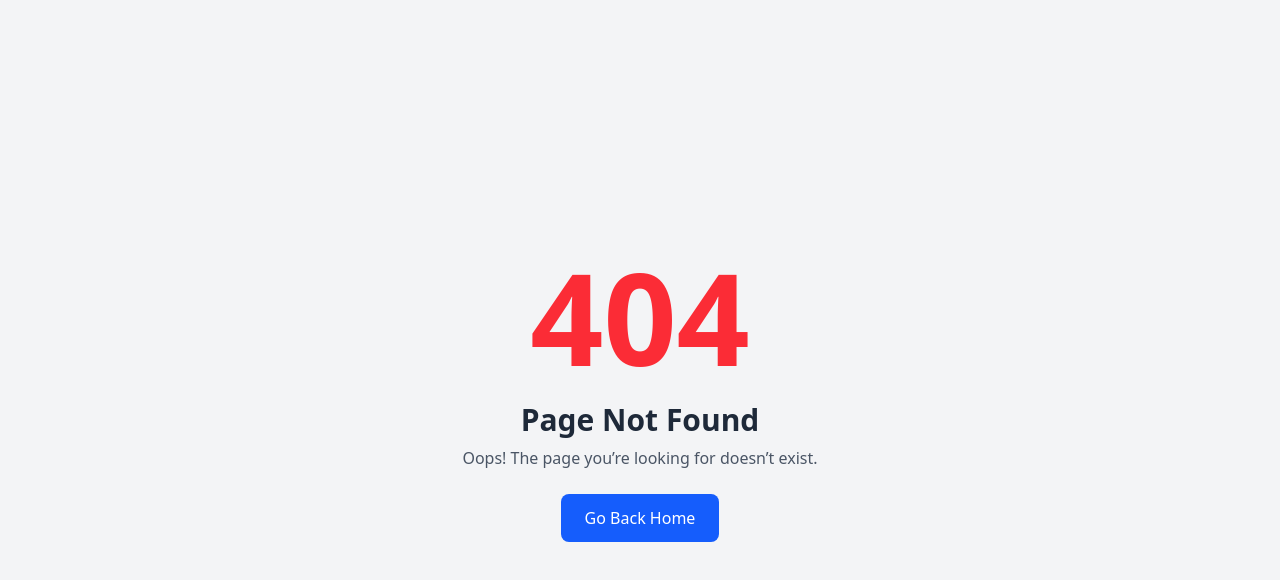
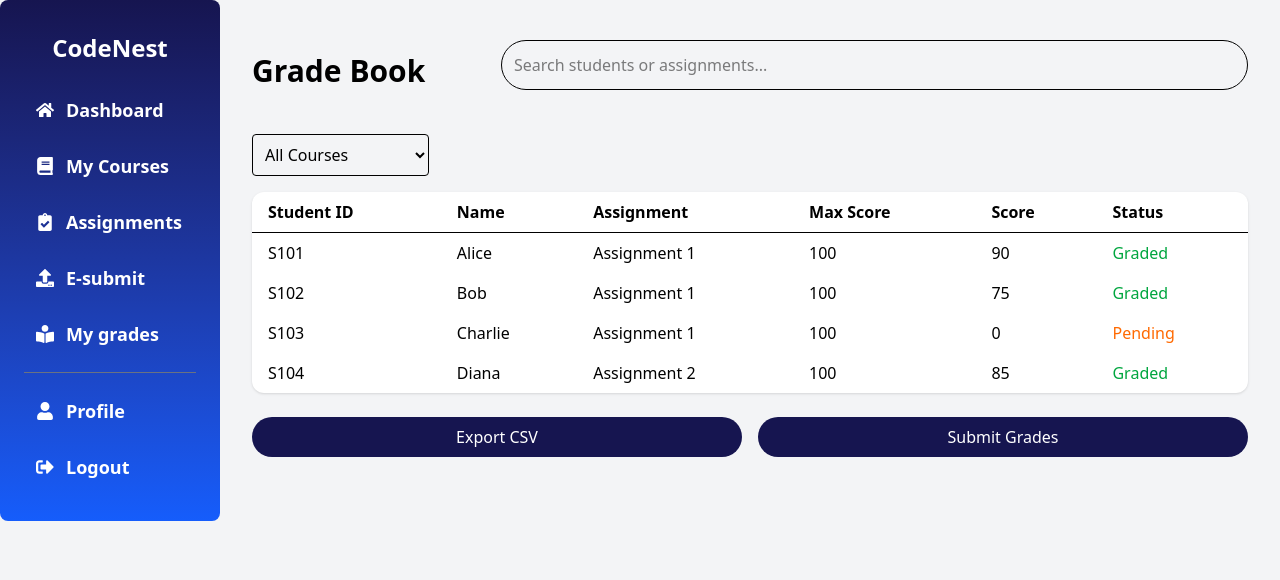
Before and after one commit to b-ivo/CodeNest, a React (Vite) app in the folder client/: page /gradebook in a window 1280 px wide. Before the commit this address had no page. Shown: the top 580 px of the page. Built offline with nearby package versions, Linux system fonts and the light colour scheme.

Commit message:
Added some animation and start making the my course link

```diff
--- a/client/src/App.jsx
+++ b/client/src/App.jsx
@@ -5,6 +5,8 @@ import Dashboard from "./pages/Dashboard";
 import ProtectedRoute from "./pages/ProtectedRoute";
 import NotFoundPage from "./pages/NotFoundPage";
 import Profile from "./pages/Profile";
+import GradeBook from "./pages/GradeBook";
+import MyCourses from "./pages/MyCourse";
 
 export default function App() {
   return (
@@ -21,6 +23,8 @@ export default function App() {
         <Route path="/register" element={<Register />} />
         <Route path="/login" element={<Login />} />
         <Route path="/profile" element={ <Profile /> } />
+        <Route path="/gradebook" element={ <GradeBook /> } />
+        <Route path="/courses" element={ <MyCourses /> } />
         <Route path="*" element={<NotFoundPage />} />
       </Routes>
     </Router>
--- a/client/src/components/AddCourse.jsx
+++ b/client/src/components/AddCourse.jsx
@@ -55,9 +55,9 @@ const AddCourse = ({ onClose, onSubmit }) => {
           onChange={(e) => setCategory(e.target.value)}
         />
 
-        <label>Select Class</label>
+        <label>Add level</label>
         <Input
-          placeholder="Select class"
+          placeholder="Please put the level 3,4,5"
           value={classLevel}
           onChange={(e) => setClassLevel(e.target.value)}
         />
--- /dev/null
+++ b/client/src/components/GradeBookCard.jsx
@@ -0,0 +1,29 @@
+import { useNavigate } from "react-router-dom";
+import { FaBookOpen } from "react-icons/fa";
+
+export default function GradeBookCard({ courseId }) {
+  const navigate = useNavigate();
+
+  const handleClick = () => {
+    if (courseId) {
+      navigate(`/gradebook?course=${courseId}`);
+    } else {
+      navigate("/gradebook");
+    }
+  };
+
+  return (
+    <div
+      onClick={handleClick}
+      className="cursor-pointer bg-white dark:bg-gray-800 rounded-2xl shadow-md hover:shadow-lg transition p-6 flex flex-col items-center justify-center text-center"
+    >
+      <FaBookOpen className="w-10 h-10 text-indigo-500 mb-3" />
+      <h2 className="text-lg font-semibold text-gray-800 dark:text-white">
+        Grade Book
+      </h2>
+      <p className="text-sm text-gray-500 mt-1">
+        View and manage student grades
+      </p>
+    </div>
+  );
+}
--- a/client/src/components/Loader.jsx
+++ b/client/src/components/Loader.jsx
@@ -1,7 +1,7 @@
 export default function Loader() {
   return (
     <div className="flex items-center justify-center h-screen">
-      <div className="w-12 h-12 border-4 border-[#161550] border-b-transparent rounded-full animate-spin"></div>
+      <div className="w-12 h-12 border-4 border-blue-500 border-b-transparent rounded-full animate-spin"></div>
     </div>
   );
 }
--- a/client/src/components/Notification.jsx
+++ b/client/src/components/Notification.jsx
@@ -3,9 +3,7 @@ import { FaBell } from "react-icons/fa";
 
 export default function NotificationBell() {
   const [notifications, setNotifications] = useState([
-    "Qiaboy is amaized",
-    "Nothing is not working",
-    "i am playing with your brain"
+
   ]);
   const [open, setOpen] = useState(false);
 
--- a/client/src/components/SideNavBar.jsx
+++ b/client/src/components/SideNavBar.jsx
@@ -7,16 +7,18 @@ import {
   FaUpload,
   FaUser,
   FaSignOutAlt,
+  FaBookReader,
 } from "react-icons/fa";
 
 const SideNavBar = () => {
-const navigate = useNavigate();
+  const navigate = useNavigate();
 
   const mainLinks = [
     { to: "/", label: "Dashboard", icon: <FaHome /> },
     { to: "/courses", label: "My Courses", icon: <FaBook /> },
     { to: "/assignments", label: "Assignments", icon: <FaClipboardCheck /> },
     { to: "/submit", label: "E-submit", icon: <FaUpload /> },
+    { to: "/gradebook", label: "My grades", icon: <FaBookReader /> },
   ];
 
   const handleLogout = async () => {
@@ -27,7 +29,7 @@ const navigate = useNavigate();
       });
 
       if (res.ok) {
-        navigate("/login")
+        navigate("/login");
       } else {
         console.error("Failed to log out");
       }
@@ -37,7 +39,7 @@ const navigate = useNavigate();
   };
 
   return (
-    <div className="bg-[#161550] h-full w-[220px] rounded-lg flex flex-col justify-between py-8">
+    <div className="bg-gradient-to-b from-[#161550] to-blue-600 h-full w-[220px] rounded-lg flex flex-col justify-between py-8">
       <div className="flex items-center justify-center text-white font-extrabold text-2xl">
         CodeNest
       </div>
@@ -48,7 +50,7 @@ const navigate = useNavigate();
           <Link
             key={label}
             to={to}
-            className="flex items-center gap-3 hover:bg-blue-300 py-2 px-3 rounded-xl transition"
+            className="flex items-center gap-3 w-full py-2 px-3 relative after:absolute after:bottom-0 after:left-0 after:w-0 after:h-[2px] after:bg-white after:transition-all after:duration-500 hover:after:w-full"
           >
             {icon}
             <span>{label}</span>
@@ -62,7 +64,7 @@ const navigate = useNavigate();
       <div className="flex flex-col text-white font-semibold text-lg gap-3 px-6">
         <Link
           to="/profile"
-          className="flex items-center gap-3 hover:bg-blue-300 py-2 px-3 rounded-xl transition"
+          className="flex items-center gap-3 w-full py-2 px-3 relative after:absolute after:bottom-0 after:left-0 after:w-0 after:h-[2px] after:bg-white after:transition-all after:duration-500 hover:after:w-full"
         >
           <FaUser />
           <span>Profile</span>
@@ -70,7 +72,7 @@ const navigate = useNavigate();
 
         <button
           onClick={handleLogout}
-          className="flex items-center gap-3 hover:bg-red-500 py-2 px-3 rounded-xl transition"
+          className="flex items-center gap-3 w-full py-2 px-3 relative after:absolute after:bottom-0 after:left-0 after:w-0 after:h-[2px] after:bg-red-500 after:transition-all after:duration-500 hover:after:w-full cursor-pointer"
         >
           <FaSignOutAlt />
           <span>Logout</span>
--- a/client/src/pages/Dashboard.jsx
+++ b/client/src/pages/Dashboard.jsx
@@ -8,6 +8,8 @@ import NotificationBell from "../components/Notification";
 import Card from "../components/card";
 import AddCourseCard from "../components/AddCourseCard";
 import AddCourse from "../components/AddCourse";
+import GradeBookPage from "../components/GradeBookCard";
+import Button from "../components/Button";
 
 export default function Dashboard() {
   const [loading, setLoading] = useState(true);
@@ -114,8 +116,24 @@ export default function Dashboard() {
             />
           )}
         </div>
+        {/* Grade book section */}
         <div className="text-2xl font-bold ml-6 mt-6">
           <h1>Grade book</h1>
+          <div className="mt-5">
+            <GradeBookPage />
+          </div>
+        </div>
+        {/* Assignment page  */}
+        <div>
+          <div className="flex justify-between ml-5 mt-6 ">
+            <h1 className="font-bold text-2xl">Assignment</h1>
+            <div className="w-33">
+              <Button onClick={() => navigate("/assignments")}>See all</Button>
+            </div>
+          </div>
+          <div>
+
+          </div>
         </div>
       </div>
     </div>
--- /dev/null
+++ b/client/src/pages/GradeBook.jsx
@@ -0,0 +1,150 @@
+import { useState, useEffect } from "react";
+import { useNavigate, useLocation } from "react-router-dom";
+import SideNavBar from "../components/SideNavBar";
+import Input from "../components/Input";
+import Button from "../components/Button";
+
+// Mock courses
+const mockCourses = [
+  { id: "C101", name: "Web Development" },
+  { id: "C102", name: "Data Structures" },
+];
+
+// Mock grades
+const mockGrades = [
+  {
+    id: 1,
+    courseId: "C101",
+    studentId: "S101",
+    studentName: "Alice",
+    assignment: "Assignment 1",
+    maxScore: 100,
+    score: 90,
+    status: "Graded",
+  },
+  {
+    id: 2,
+    courseId: "C101",
+    studentId: "S102",
+    studentName: "Bob",
+    assignment: "Assignment 1",
+    maxScore: 100,
+    score: 75,
+    status: "Graded",
+  },
+  {
+    id: 3,
+    courseId: "C102",
+    studentId: "S103",
+    studentName: "Charlie",
+    assignment: "Assignment 1",
+    maxScore: 100,
+    score: 0,
+    status: "Pending",
+  },
+  {
+    id: 4,
+    courseId: "C102",
+    studentId: "S104",
+    studentName: "Diana",
+    assignment: "Assignment 2",
+    maxScore: 100,
+    score: 85,
+    status: "Graded",
+  },
+];
+
+export default function GradeBookPage() {
+  const location = useLocation();
+  const queryParams = new URLSearchParams(location.search);
+  const initialCourseId = queryParams.get("course");
+
+  const [courseId, setCourseId] = useState(initialCourseId || "");
+  const [grades, setGrades] = useState([]);
+  const navigate = useNavigate();
+
+  useEffect(() => {
+    // filter mock grades based on selected course
+    const filtered = courseId
+      ? mockGrades.filter((g) => g.courseId === courseId)
+      : mockGrades;
+    setGrades(filtered);
+  }, [courseId]);
+
+  return (
+    <div className="min-h-screen flex bg-gray-100">
+      <SideNavBar />
+      <div className="flex-1 p-8">
+        <div className="flex justify-between items-center mb-6">
+          <h1 className="text-3xl font-bold">Grade Book</h1>
+          <Input placeholder="Search students or assignments..." />
+        </div>
+
+        {/* Course selector */}
+        <select
+          className="mb-4 p-2 rounded border"
+          onChange={(e) => setCourseId(e.target.value)}
+          value={courseId}
+        >
+          <option value="">All Courses</option>
+          {mockCourses.map((course) => (
+            <option key={course.id} value={course.id}>
+              {course.name}
+            </option>
+          ))}
+        </select>
+
+        {/* Grades table */}
+        <div className="bg-white rounded-xl shadow overflow-auto">
+          <table className="w-full text-left border-collapse">
+            <thead>
+              <tr>
+                {[
+                  "Student ID",
+                  "Name",
+                  "Assignment",
+                  "Max Score",
+                  "Score",
+                  "Status",
+                ].map((h) => (
+                  <th key={h} className="py-2 px-4 border-b">
+                    {h}
+                  </th>
+                ))}
+              </tr>
+            </thead>
+            <tbody>
+              {grades.length ? (
+                grades.map((g) => (
+                  <tr key={g.id} className="hover:bg-gray-50">
+                    <td className="py-2 px-4">{g.studentId}</td>
+                    <td className="py-2 px-4">{g.studentName}</td>
+                    <td className="py-2 px-4">{g.assignment}</td>
+                    <td className="py-2 px-4">{g.maxScore}</td>
+                    <td className="py-2 px-4">{g.score}</td>
+                    <td
+                      className={`py-2 px-4 font-medium ${g.status === "Graded" ? "text-green-600" : "text-orange-500"}`}
+                    >
+                      {g.status}
+                    </td>
+                  </tr>
+                ))
+              ) : (
+                <tr>
+                  <td colSpan={6} className="text-center py-4 text-gray-500">
+                    No grades to display
+                  </td>
+                </tr>
+              )}
+            </tbody>
+          </table>
+        </div>
+
+        <div className="mt-4 flex justify-end gap-4">
+          <Button>Export CSV</Button>
+          <Button>Submit Grades</Button>
+        </div>
+      </div>
+    </div>
+  );
+}
--- /dev/null
+++ b/client/src/pages/MyCourse.jsx
@@ -0,0 +1,68 @@
+import SideNavBar from "../components/SideNavBar";
+import Input from "../components/Input";
+import UserInfo from "../components/UserInfo";
+import NotificationBell from "../components/Notification";
+import { useNavigate } from "react-router-dom";
+import { useEffect } from "react";
+import { useState } from "react";
+
+const MyCourses = () => {
+  const [user, setUser] = useState();
+  const [loading, setLoading] = useState();
+
+  const navigate = useNavigate();
+  const baseUrl = import.meta.env.VITE_APIS;
+
+  useEffect(() => {
+    const fetchData = async () => {
+      try {
+        const res = await fetch(`${baseUrl}/api/dashboard`, {
+          credentials: "include",
+        });
+        if (!res.ok) throw new Error("Unauthorized");
+
+        const data = await res.json();
+        setUser(data.user);
+      } catch {
+        alert("You are not authorized to view this page.");
+        setUser(null);
+        navigate("/login");
+      } finally {
+        setLoading(false);
+      }
+    };
+    fetchData();
+  });
+
+  if (loading)
+    return (
+      <div className="flex items-center justify-center">
+        {" "}
+        <Loader />{" "}
+      </div>
+    );
+
+  return (
+    <div className="min-h-screen bg-gray-100 p-8 flex flex-row">
+      {/* Nav bar */}
+      <div>
+        <SideNavBar />
+      </div>
+      {/* Upper bar */}
+      <div className="flex flex-col w-full justify-between h-12">
+        <div></div>
+        <div className="flex justify-between">
+          <div className="ml-5 w-1/3">
+            <Input placeholder="search courses , assignments ..." />
+          </div>
+          <div className="flex gap-7 ">
+            <NotificationBell />
+            <UserInfo user={user} onClick={() => navigate("/profile")} />
+          </div>
+        </div>
+      </div>
+    </div>
+  );
+};
+
+export default MyCourses;
```
Also changed, not shown: client/src/pages/Profile.jsx (line endings or trailing spaces).
